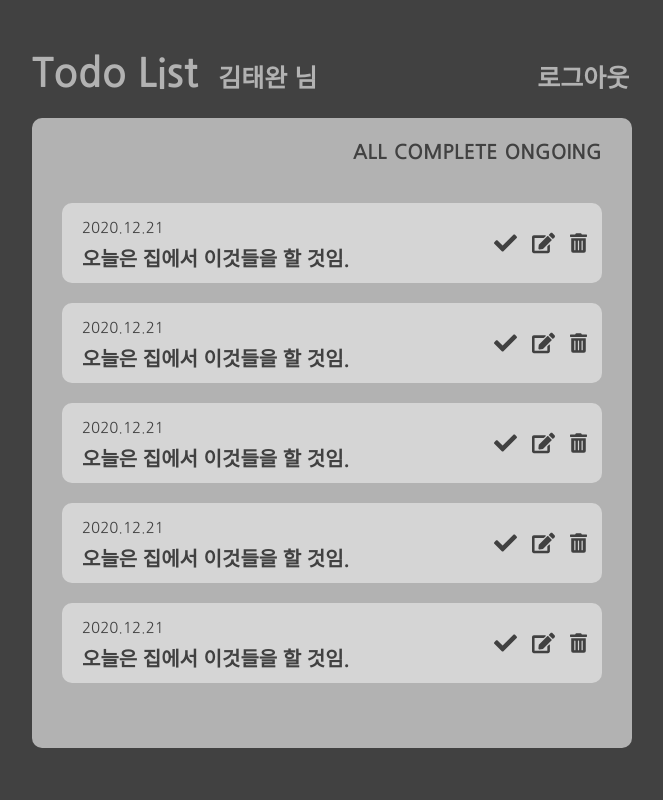
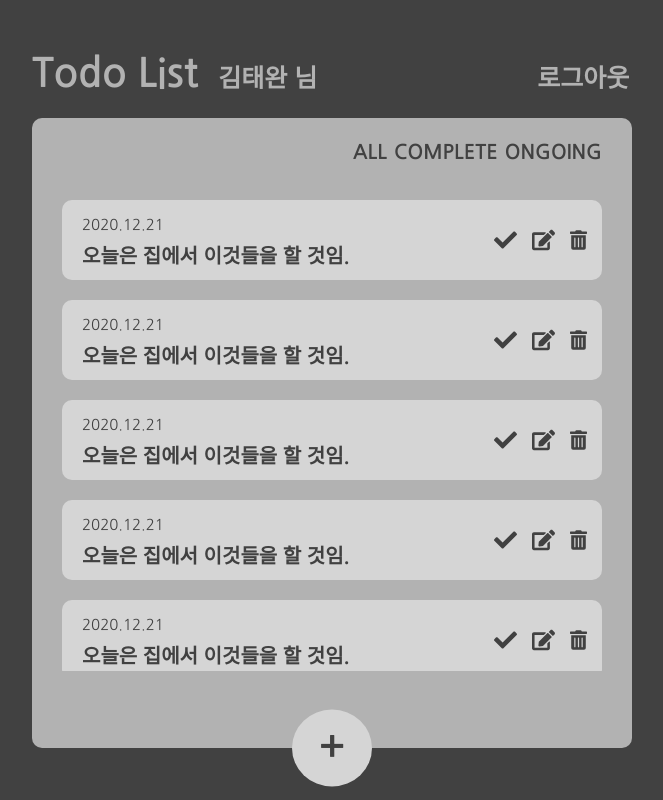
Before and after one commit to wwan13/TODO, a React (Create React App) app in the folder front/: page / in a window 1280 px wide. Shown: the whole page, without its empty margins (308-971 px from the left). Built offline with nearby package versions, Linux system fonts and the light colour scheme.

Commit message:
[taewan] : add add button

```diff
--- /dev/null
+++ b/front/src/components/addButton/AddButton.css
@@ -0,0 +1,19 @@
+.add-button {
+    position: relative;
+    height: 80px;
+    width: 80px;
+    transform: translate(0%, 50%);
+    background-color: #d5d5d5;
+    border-radius: 100%;
+    outline: none;
+    border: none;
+    color: #414141;
+    font-size: 40px;
+    font-weight: bold;
+    transition: .4s;
+}
+
+.add-button:hover {
+    color: #d5d5d5;
+    background-color: #414141;
+}
--- /dev/null
+++ b/front/src/components/addButton/AddButton.js
@@ -0,0 +1,10 @@
+import React from 'react'
+import './AddButton.css'
+
+function AddButton() {
+    return (
+        <button className='add-button'>+</button>
+    );
+}
+
+export default AddButton;
--- a/front/src/components/contents/Contents.js
+++ b/front/src/components/contents/Contents.js
@@ -2,6 +2,7 @@ import React from 'react'
 import './Contents.css'
 import SortNav from '../sortNav/SortNav'
 import TodoObject from '../todoObject/TodoObject'
+import AddButton from '../addButton/AddButton'
 
 
 function Todo() {
@@ -17,10 +18,10 @@ function Todo() {
                 <TodoObject />
                 <TodoObject />
             </div>
+            <AddButton />
         </div>
     );
 }
-
 
 function Contents() {
 
```
